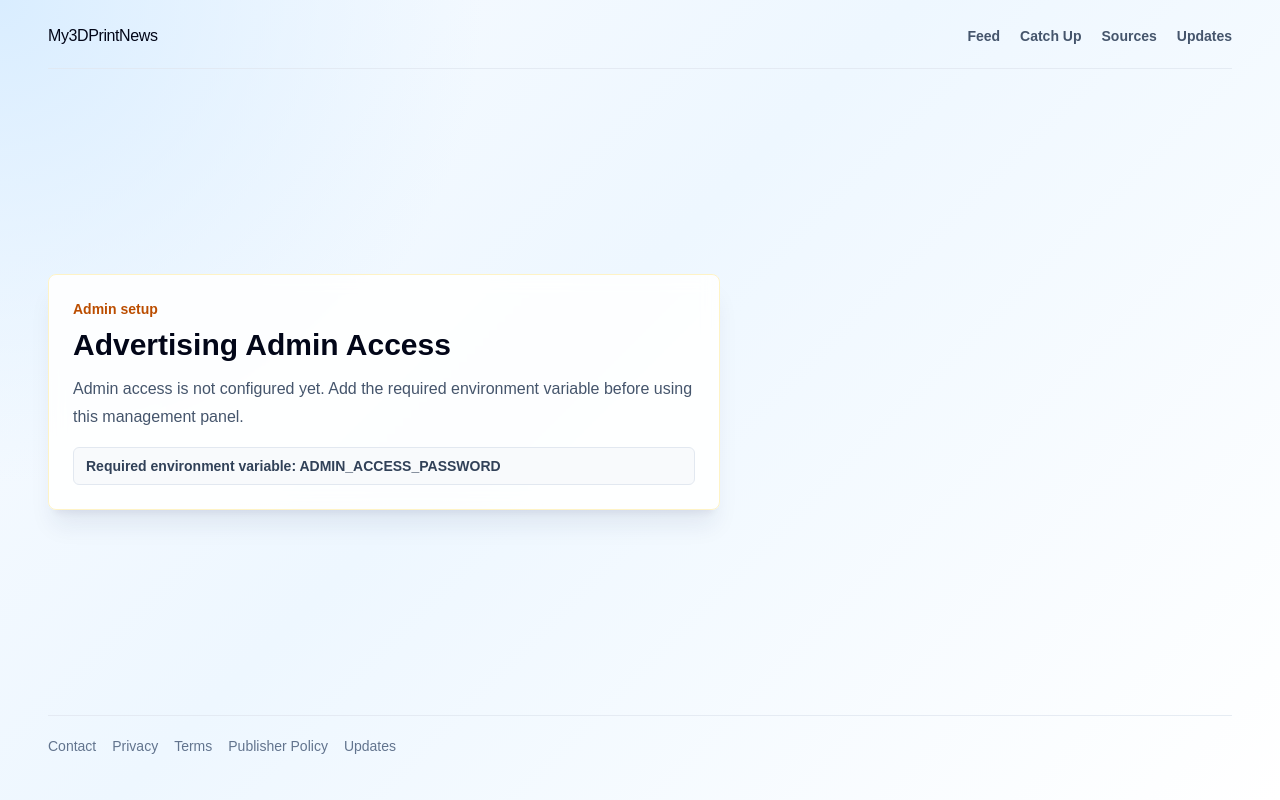
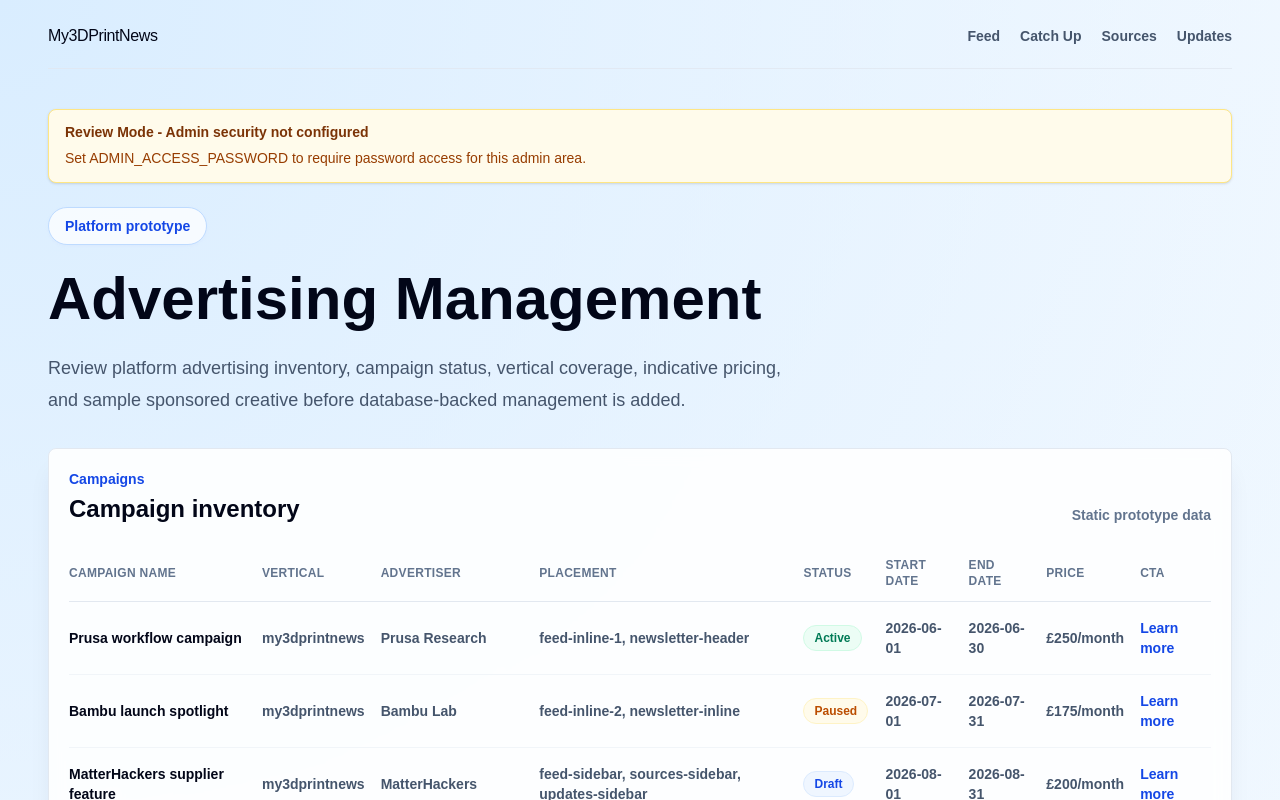
Before and after one commit to EchoiiProject/My3DPrintNews, a Next.js app: page /admin/advertising in a window 1280 px wide. Shown: the top 800 px of the page. Built offline with nearby package versions, Linux system fonts and the light colour scheme.

Commit message:
Product review bypass

```diff
--- a/app/admin/advertising/page.tsx
+++ b/app/admin/advertising/page.tsx
@@ -78,25 +78,17 @@ function AdminPageShell({ children }: { children: React.ReactNode }) {
   );
 }
 
-function AdminSetupMessage() {
+function ReviewModeBanner() {
   return (
-    <AdminPageShell>
-      <div className="flex flex-1 items-center py-12">
-        <section className="max-w-2xl rounded-lg border border-amber-100 bg-white/88 p-6 shadow-xl shadow-blue-950/8 backdrop-blur">
-          <p className="text-sm font-semibold text-amber-700">Admin setup</p>
-          <h1 className="mt-2 text-3xl font-bold text-slate-950">
-            Advertising Admin Access
-          </h1>
-          <p className="mt-3 text-base leading-7 text-slate-600">
-            Admin access is not configured yet. Add the required environment
-            variable before using this management panel.
-          </p>
-          <p className="mt-4 rounded-md border border-slate-200 bg-slate-50 px-3 py-2 text-sm font-bold text-slate-700">
-            Required environment variable: ADMIN_ACCESS_PASSWORD
-          </p>
-        </section>
-      </div>
-    </AdminPageShell>
+    <section className="mb-6 rounded-lg border border-amber-200 bg-amber-50 px-4 py-3 shadow-sm">
+      <p className="text-sm font-bold text-amber-900">
+        Review Mode - Admin security not configured
+      </p>
+      <p className="mt-1 text-sm leading-6 text-amber-800">
+        Set ADMIN_ACCESS_PASSWORD to require password access for this admin
+        area.
+      </p>
+    </section>
   );
 }
 
@@ -152,11 +144,8 @@ export default async function AdvertisingAdminPage({
 }: {
   searchParams?: Promise<{ error?: string }>;
 }) {
-  if (!isAdminAccessConfigured()) {
-    return <AdminSetupMessage />;
-  }
-
-  const canAccess = await hasAdminAccess();
+  const reviewMode = !isAdminAccessConfigured();
+  const canAccess = reviewMode ? true : await hasAdminAccess();
 
   if (!canAccess) {
     const params = await searchParams;
@@ -168,6 +157,7 @@ export default async function AdvertisingAdminPage({
     <AdminPageShell>
 
         <div className="flex-1 py-10">
+          {reviewMode ? <ReviewModeBanner /> : null}
           <header>
             <p className="mb-4 inline-flex rounded-full border border-blue-200 bg-white/75 px-4 py-2 text-sm font-semibold text-blue-700 shadow-sm shadow-blue-100/60">
               Platform prototype
@@ -180,6 +170,7 @@ export default async function AdvertisingAdminPage({
               coverage, indicative pricing, and sample sponsored creative before
               database-backed management is added.
             </p>
+            {!reviewMode ? (
             <form action={logoutAdmin} className="mt-5">
               <button
                 className="inline-flex min-h-10 items-center justify-center rounded-md border border-slate-200 bg-white px-3 text-sm font-bold text-slate-700 transition hover:border-blue-200 hover:text-blue-700 focus:outline-none focus-visible:ring-4 focus-visible:ring-blue-100"
@@ -188,6 +179,7 @@ export default async function AdvertisingAdminPage({
                 Logout
               </button>
             </form>
+            ) : null}
           </header>
 
           <section className="mt-8 rounded-lg border border-slate-200 bg-white/88 p-5 shadow-xl shadow-blue-950/8 backdrop-blur">
--- a/app/admin/products/page.tsx
+++ b/app/admin/products/page.tsx
@@ -42,25 +42,17 @@ function AdminShell({ children }: { children: React.ReactNode }) {
   );
 }
 
-function AdminSetupMessage() {
+function ReviewModeBanner() {
   return (
-    <AdminShell>
-      <div className="flex flex-1 items-center py-12">
-        <section className="max-w-2xl rounded-lg border border-amber-100 bg-white/88 p-6 shadow-xl shadow-blue-950/8 backdrop-blur">
-          <p className="text-sm font-semibold text-amber-700">Admin setup</p>
-          <h1 className="mt-2 text-3xl font-bold text-slate-950">
-            Product Admin Access
-          </h1>
-          <p className="mt-3 text-base leading-7 text-slate-600">
-            Admin access is not configured yet. Add the required environment
-            variable before using this management panel.
-          </p>
-          <p className="mt-4 rounded-md border border-slate-200 bg-slate-50 px-3 py-2 text-sm font-bold text-slate-700">
-            Required environment variable: ADMIN_ACCESS_PASSWORD
-          </p>
-        </section>
-      </div>
-    </AdminShell>
+    <section className="mb-6 rounded-lg border border-amber-200 bg-amber-50 px-4 py-3 shadow-sm">
+      <p className="text-sm font-bold text-amber-900">
+        Review Mode - Admin security not configured
+      </p>
+      <p className="mt-1 text-sm leading-6 text-amber-800">
+        Set ADMIN_ACCESS_PASSWORD to require password access for this admin
+        area.
+      </p>
+    </section>
   );
 }
 
@@ -116,11 +108,8 @@ export default async function ProductAdminPage({
 }: {
   searchParams?: Promise<{ error?: string }>;
 }) {
-  if (!isAdminAccessConfigured()) {
-    return <AdminSetupMessage />;
-  }
-
-  const canAccess = await hasAdminAccess();
+  const reviewMode = !isAdminAccessConfigured();
+  const canAccess = reviewMode ? true : await hasAdminAccess();
 
   if (!canAccess) {
     const params = await searchParams;
@@ -131,6 +120,7 @@ export default async function ProductAdminPage({
   return (
     <AdminShell>
       <div className="flex-1 py-10">
+        {reviewMode ? <ReviewModeBanner /> : null}
         <header>
           <p className="mb-4 inline-flex rounded-full border border-blue-200 bg-white/75 px-4 py-2 text-sm font-semibold text-blue-700 shadow-sm shadow-blue-100/60">
             Product promotion prototype
@@ -149,6 +139,7 @@ export default async function ProductAdminPage({
             >
               Add Product (mock)
             </button>
+            {!reviewMode ? (
             <form action={logoutAdmin}>
               <button
                 className="inline-flex min-h-11 items-center justify-center rounded-md border border-slate-200 bg-white px-4 text-sm font-bold text-slate-700 transition hover:border-blue-200 hover:text-blue-700 focus:outline-none focus-visible:ring-4 focus-visible:ring-blue-100"
@@ -157,6 +148,7 @@ export default async function ProductAdminPage({
                 Logout
               </button>
             </form>
+            ) : null}
             <Link
               className="inline-flex min-h-11 items-center justify-center rounded-md border border-blue-200 bg-white px-4 text-sm font-bold text-blue-700 transition hover:border-blue-300 hover:bg-blue-50 focus:outline-none focus-visible:ring-4 focus-visible:ring-blue-100"
               href="/admin/advertising"
```
